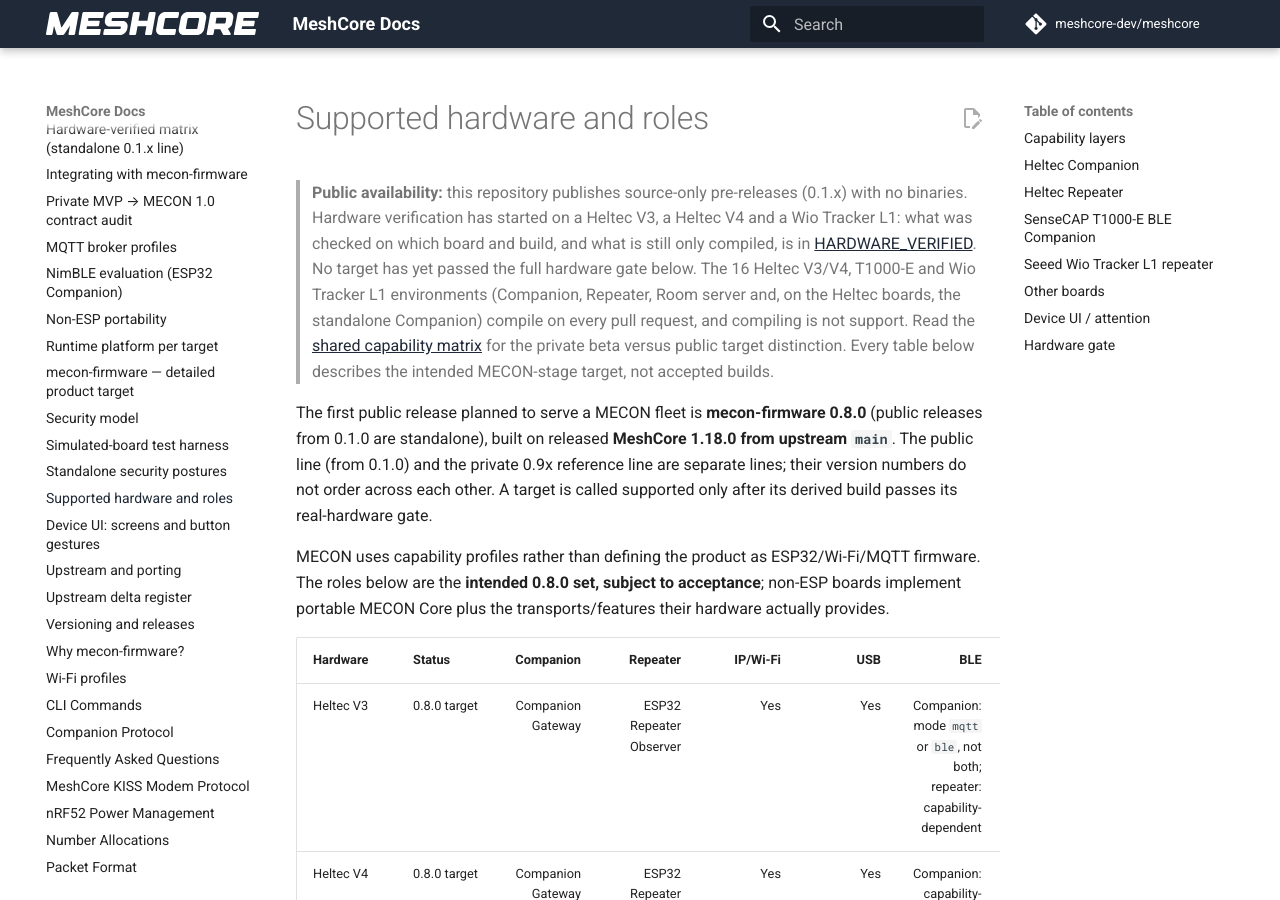
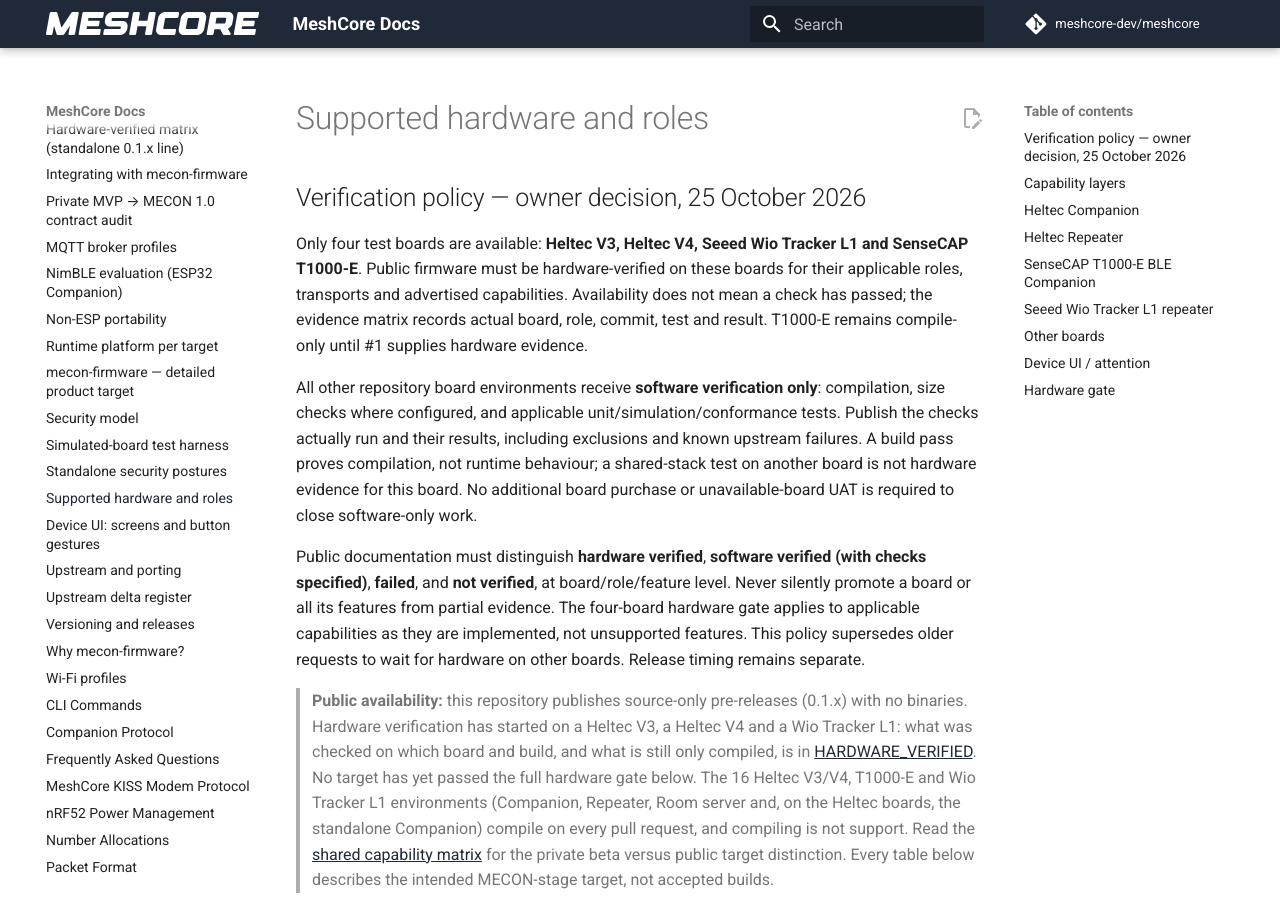
Before and after one commit to hoejriis/mecon-firmware, an MkDocs documentation site: the page built from docs/SUPPORTED_HARDWARE.md, in a window 1280 px wide and 900 px high. Built offline with MkDocs 1.6.1 and Material for MkDocs 9.7.7, drawn with Linux system fonts in a browser that asks for light colours; comment, search, counter and statistics services are not loaded; some of the changed text lies outside the part shown.

Commit message:
docs: define four-board hardware verification and software-only acceptance

```diff
--- a/docs/HARDWARE_VERIFIED.md
+++ b/docs/HARDWARE_VERIFIED.md
@@ -1,4 +1,12 @@
 # Hardware-verified matrix (standalone 0.1.x line)
+
+## Verification policy — owner decision, 25 October 2026
+
+Only four test boards are available: **Heltec V3, Heltec V4, Seeed Wio Tracker L1 and SenseCAP T1000-E**. Public firmware must be hardware-verified on these boards for their applicable roles, transports and advertised capabilities. Availability does not mean a check has passed; the evidence matrix records actual board, role, commit, test and result. T1000-E remains compile-only until #1 supplies hardware evidence.
+
+All other repository board environments receive **software verification only**: compilation, size checks where configured, and applicable unit/simulation/conformance tests. Publish the checks actually run and their results, including exclusions and known upstream failures. A build pass proves compilation, not runtime behaviour; a shared-stack test on another board is not hardware evidence for this board. No additional board purchase or unavailable-board UAT is required to close software-only work.
+
+Public documentation must distinguish **hardware verified**, **software verified (with checks specified)**, **failed**, and **not verified**, at board/role/feature level. Never silently promote a board or all its features from partial evidence. The four-board hardware gate applies to applicable capabilities as they are implemented, not unsupported features. This policy supersedes older requests to wait for hardware on other boards. Release timing remains separate.
 
 What has been checked on real boards, on which board and build, and what is only compiled. A row says *verified* only
 for a check made on hardware with the stated build; everything else is *compiled* (CI builds it) or *simulated* (the
--- a/docs/SUPPORTED_HARDWARE.md
+++ b/docs/SUPPORTED_HARDWARE.md
@@ -1,4 +1,12 @@
 # Supported hardware and roles
+
+## Verification policy — owner decision, 25 October 2026
+
+Only four test boards are available: **Heltec V3, Heltec V4, Seeed Wio Tracker L1 and SenseCAP T1000-E**. Public firmware must be hardware-verified on these boards for their applicable roles, transports and advertised capabilities. Availability does not mean a check has passed; the evidence matrix records actual board, role, commit, test and result. T1000-E remains compile-only until #1 supplies hardware evidence.
+
+All other repository board environments receive **software verification only**: compilation, size checks where configured, and applicable unit/simulation/conformance tests. Publish the checks actually run and their results, including exclusions and known upstream failures. A build pass proves compilation, not runtime behaviour; a shared-stack test on another board is not hardware evidence for this board. No additional board purchase or unavailable-board UAT is required to close software-only work.
+
+Public documentation must distinguish **hardware verified**, **software verified (with checks specified)**, **failed**, and **not verified**, at board/role/feature level. Never silently promote a board or all its features from partial evidence. The four-board hardware gate applies to applicable capabilities as they are implemented, not unsupported features. This policy supersedes older requests to wait for hardware on other boards. Release timing remains separate.
 
 > **Public availability:** this repository publishes source-only pre-releases (0.1.x) with no binaries. Hardware verification has started on a Heltec V3, a Heltec V4 and a Wio Tracker L1: what was checked on which board and build, and what is still only compiled, is in [HARDWARE_VERIFIED](HARDWARE_VERIFIED.md). No target has yet passed the full hardware gate below. The 16 Heltec V3/V4, T1000-E and Wio Tracker L1 environments (Companion, Repeater, Room server and, on the Heltec boards, the standalone Companion) compile on every pull request, and compiling is not support. Read the [shared capability matrix](https://github.com/hoejriis/MeshContinuum/blob/main/docs/CAPABILITIES.md) for the private beta versus public target distinction. Every table below describes the intended MECON-stage target, not accepted builds.
 
@@ -64,7 +72,7 @@
 
 ## Other boards
 
-Roughly seventy further boards are built in CI and classified "software proven": they compile, and nothing more is claimed. Compiled is not supported; a board enters the tables above only after a real-hardware test.
+All other board environments are software-verification targets under the policy above. Use the current CI matrix for the environment count and actual results; describe build-only evidence as such. No hardware verification is claimed for these boards.
 
 ## Device UI / attention
 
```
Also changed, not shown: README.md (+2 -0 lines), docs/NIMBLE_EVALUATION.md (+1 -1 lines).
